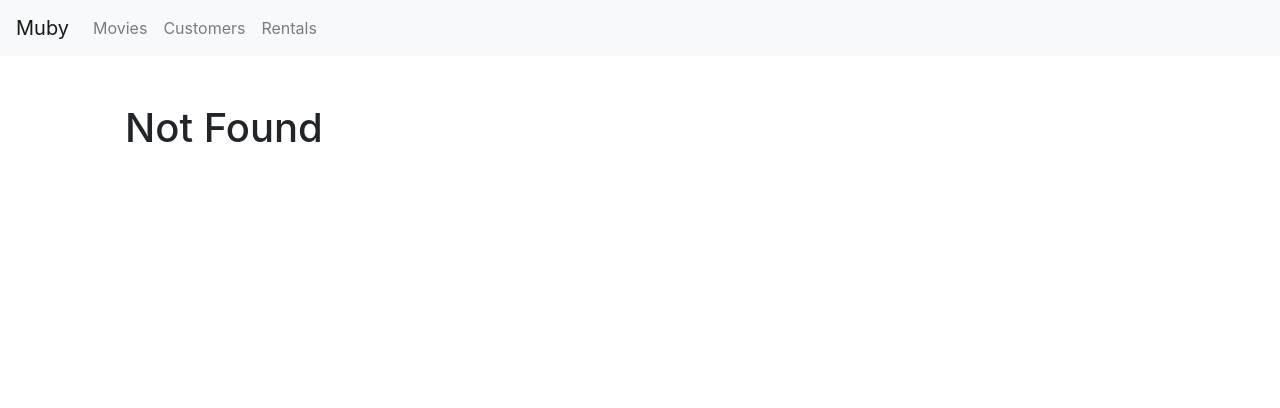
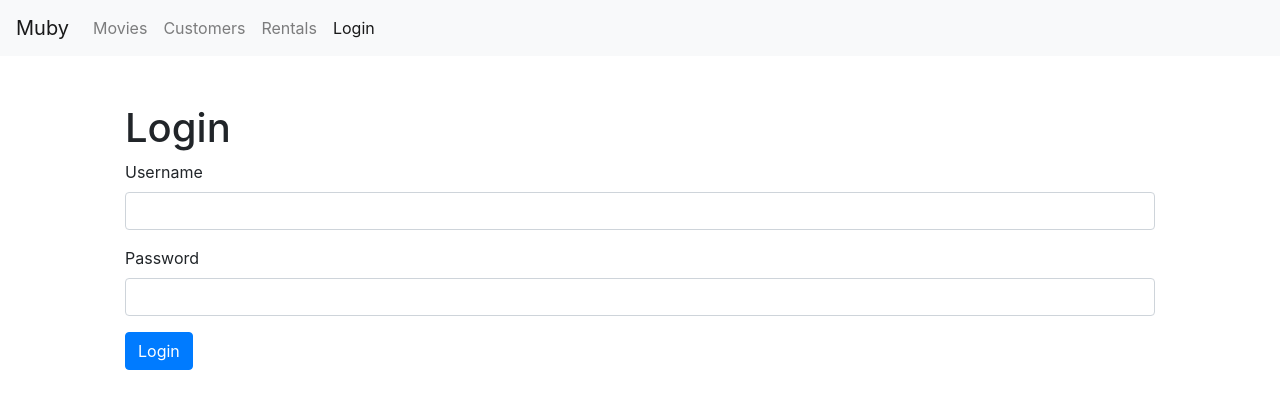
Before and after one commit to edroamz/vidly, a React (Create React App) app: page /login in a window 1280 px wide. Before the commit this address led to /not-found. Shown: the top 408 px of the page. Built offline with nearby package versions, Linux system fonts and the light colour scheme.

Commit message:
working with forms

```diff
--- a/src/App.js
+++ b/src/App.js
@@ -6,6 +6,7 @@
 import Rentals from './components/rentals';
 import Customers from './components/customers';
 import NotFound from './components/notFound';
+import LoginForm from './components/loginForm';
 import 'bootstrap/dist/css/bootstrap.css';
 import './App.css';
 
@@ -16,6 +17,7 @@
       <main className='main'>
         <div className='row mt-5'>
           <Switch>
+            <Route path='/login' component={LoginForm}></Route>
             <Route path='/movies/:id' component={MovieForm}></Route>
             <Route path='/movies' component={Movies}></Route>
             <Route path='/customers' component={Customers}></Route>
--- /dev/null
+++ b/src/components/loginForm.js
@@ -0,0 +1,51 @@
+import React, { useState } from 'react';
+
+const LoginForm = () => {
+  const [account, dispatch] = useState({
+    username: '',
+    password: ''
+  });
+
+  function handleSubmit(e) {
+    e.preventDefault();
+  }
+
+  function handleChange({ currentTarget: input }) {
+    const data = { ...account };
+    data[input.name] = input.value;
+    dispatch(data);
+  }
+
+  return (
+    <div className='w-100'>
+      <h1>Login</h1>
+      <form onSubmit={handleSubmit}>
+        <div className='form-group'>
+          <label htmlFor='username'>Username</label>
+          <input
+            id='username'
+            name='username'
+            value={account.username}
+            onChange={handleChange}
+            type='text'
+            className='form-control'
+          />
+        </div>
+        <div className='form-group'>
+          <label htmlFor='password'>Password</label>
+          <input
+            id='password'
+            name='password'
+            value={account.password}
+            onChange={handleChange}
+            type='text'
+            className='form-control'
+          />
+        </div>
+        <button className='btn btn-primary'>Login</button>
+      </form>
+    </div>
+  );
+};
+
+export default LoginForm;
--- a/src/components/movieForm.js
+++ b/src/components/movieForm.js
@@ -4,8 +4,6 @@
   function handleSave() {
     history.push('/movies');
   }
-
-  console.log(match);
 
   return (
     <div>
--- a/src/components/navBar.js
+++ b/src/components/navBar.js
@@ -28,6 +28,9 @@
         <NavLink className="'nav-item nav-link" to='/rentals'>
           Rentals
         </NavLink>
+        <NavLink className="'nav-item nav-link" to='/login'>
+          Login
+        </NavLink>
       </div>
     </div>
   </nav>
```
